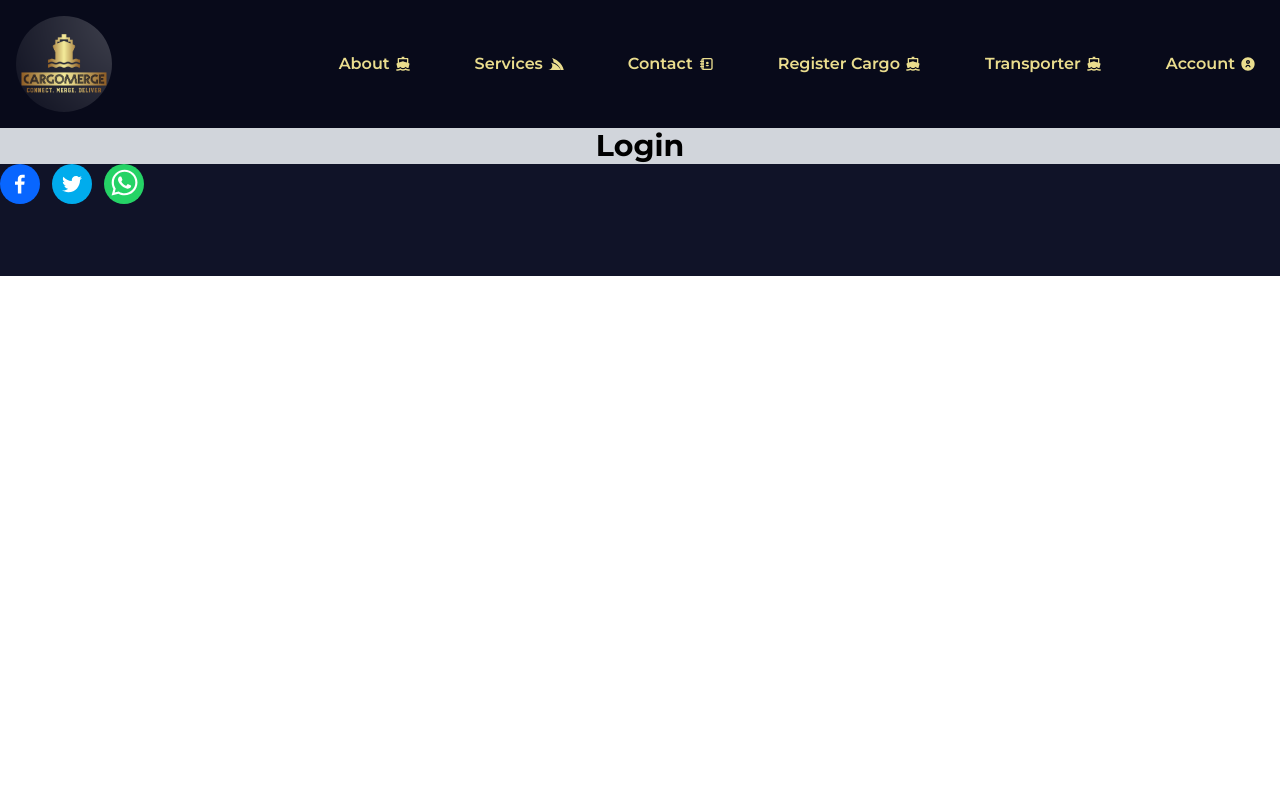
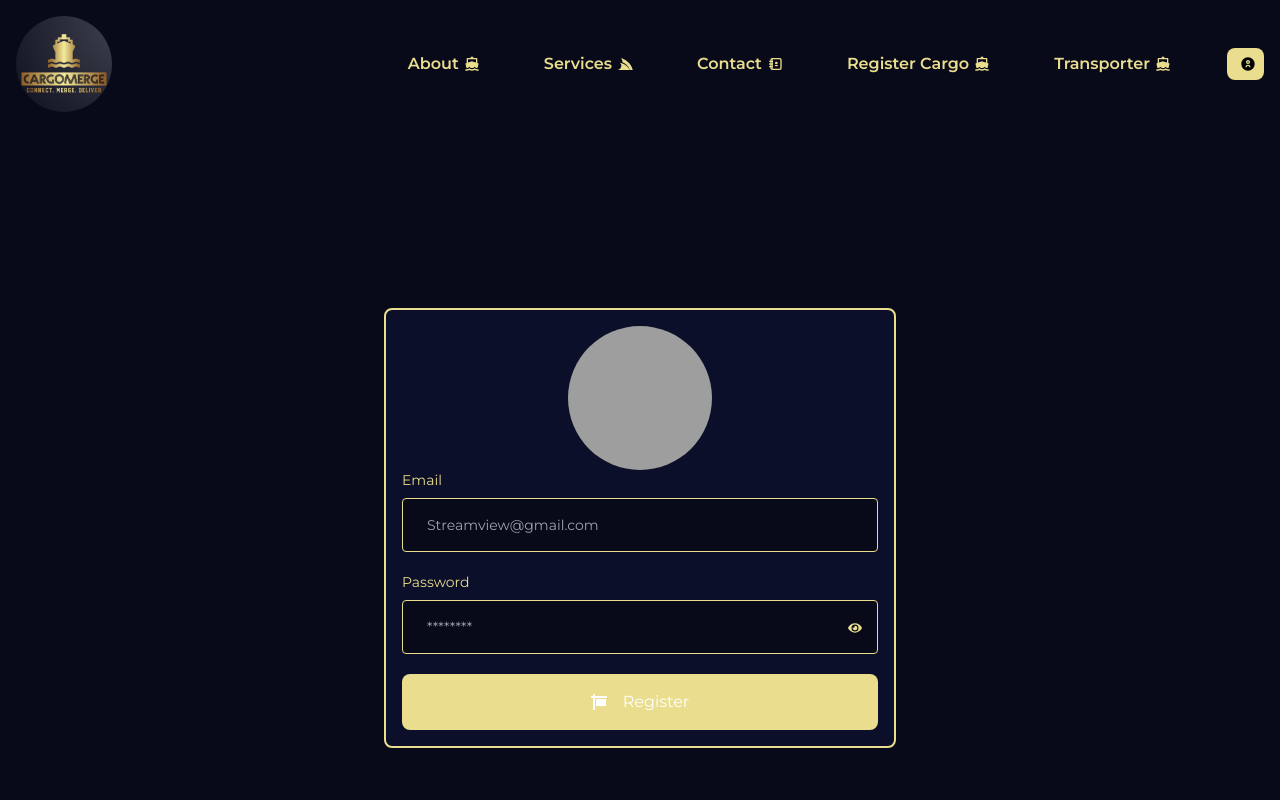
Before and after one commit to CHIBUZOR-coder/cargoMerge, a React (Vite) app: page /login in a window 1280 px wide. Shown: the top 800 px of the page. Built offline with nearby package versions, Linux system fonts and the light colour scheme; no server answers; grey boxes are pictures that could not be loaded.

Commit message:
Add userLogin functionality

```diff
--- a/src/Components/LayoutComponents/Navbar.jsx
+++ b/src/Components/LayoutComponents/Navbar.jsx
@@ -9,7 +9,6 @@ import { TiContacts } from "react-icons/ti";
 import { RiAccountCircle2Fill, RiShipFill } from "react-icons/ri";
 import { MdMessage } from "react-icons/md";
 import { useEffect, useState } from "react";
-
 
 const Navbar = () => {
   // const [active, setActive] = useState(0);
@@ -35,20 +34,20 @@ const Navbar = () => {
     },
     {
       id: 4,
-      title: "  Register Cargo",
+      title: "Register Cargo",
       path: "/cargoReg",
       icon: <RiShipFill />,
     },
     {
       id: 5,
-      title: " Transporter",
+      title: "Transporter",
       path: "/transporterReg",
       icon: <RiShipFill />,
     },
     {
       id: 6,
-      title: "Account",
-      path: "/account",
+      title: "",
+      path: "/login",
       icon: <RiAccountCircle2Fill />,
     },
   ];
@@ -58,7 +57,6 @@ const Navbar = () => {
       <div className="p-4 bg-main sticky top-0 z-50  flex justify-between items-center">
         <div className="nav flex justify-between ">
           <Link
-
             to={"/"}
             className="logo h-24 w-24 rounded-full bg-[url('/public/images/logo.png')] bg-center bg-cover object-cover"
           ></Link>
@@ -75,7 +73,7 @@ const Navbar = () => {
                 } font-semibold flex justify-center items-center gap-[5px] hover:bg-logotext hover:text-black transition ease-in-out duration-500 rounded-lg p-2`
               }
             >
-              <span>{item.title}</span>
+              <span>{item.title ? item.title : ""}</span>
               <span>{item.icon}</span>
             </NavLink>
           ))}
--- a/src/pages/Login.jsx
+++ b/src/pages/Login.jsx
@@ -1,11 +1,124 @@
+import { useEffect, useState } from "react";
+import { Input } from "../Custom/input";
 import Layout from "../Layout/Layout";
+import { FaSign } from "react-icons/fa";
+import Uploader from "../Uploader/Uploader";
+import useUserStore from "../store/useUserStore";
+import Loader from "../Custom/Loader";
+import { useLoadingStore } from "../store/useLoadingStore";
+// No 5 Obollo Crescent Mile2 Lagos
 
 const Login = () => {
+  const [preview, setPreview] = useState(null);
+
+  const [Email, setEmail] = useState("");
+  const [Password, setPassword] = useState("");
+  const [visible, setVisible] = useState(false);
+  const [visibleII, setVisibleII] = useState(false);
+  const setInputVal = (vale, setter, mainVal, indicator) => {
+    setter(vale);
+    console.log(`${indicator}:`, mainVal);
+    console.log("mainval", mainVal);
+  };
+
+  const { userError, success } = useUserStore();
+  const loading = useLoadingStore((s) => s.loading.users);
+
+  const HandleRgisterUser = async () => {
+    await registerUser(Email, Password);
+
+    // ✅ Clear all inputs
+    setEmail("");
+    setPassword("");
+    setPreview(null);
+  };
   return (
     <Layout>
-      <div className="bg-gray-300 text-3xl flex justify-center items-center font-bold h-[100vh">
-        Login
-      </div>
+      {loading ? (
+        <div
+          className={`absolute top-0 left-0 w-full h-full bg-main flex justify-center items-center`}
+        >
+          <Loader />
+        </div>
+      ) : userError ? (
+        <div
+          className={`absolute top-0 left-0 w-full h-full bg-main flex justify-center items-center`}
+        >
+          <div className="mx-auto w-1/2 h-1/2 border-2 border-logotext flex justify-center items-center rounded-md">
+            <p className="text-xl text-white ">{userError && userError}</p>
+          </div>
+        </div>
+      ) : success ? (
+        <div
+          className={`absolute top-0 left-0 w-full h-full bg-main flex justify-center items-center`}
+        >
+          <div className="mx-auto w-1/2 h-1/2 border-2 border-logotext flex justify-center items-center rounded-md">
+            <p className="text-xl text-white ">{success && success}</p>
+          </div>
+        </div>
+      ) : (
+        <div className="w-full relative  bg-main">
+          <div className="min-h-[100vh] py-9 flexRow ">
+            <div className="p-6 md:p-4 w-[80%] md:w-[70%] lg:w-[40%] bg-dry rounded-lg flexCol  border-2 border-logotext">
+              <div className=" w-36 h-36 relative   login_logo flexRow mx-auto">
+                <img
+                  src="https://res.cloudinary.com/de3iibogu/image/upload/v1755355331/logo_pmixhe.png"
+                  alt="logo"
+                  className=" absolute top-0 left-0 w-full h-full rounded-full object-cover"
+                />
+              </div>
+
+              <form className="flex flexCol gap-5 w-full ">
+                <Input
+                  label={"Email"}
+                  placeholder={"Streamview@gmail.com"}
+                  type={"email"}
+                  setter={setEmail}
+                  setInputVal={setInputVal}
+                  setVisible={setVisible}
+                  setVisibleII={setVisibleII}
+                  visibleII={visibleII}
+                  visible={visible}
+                  mainVal={Email}
+                  bg={true}
+                  indicator={"password"}
+                />
+
+                <Input
+                  label={"Password"}
+                  placeholder={"********"}
+                  type={visible ? "text" : "password"}
+                  setter={setPassword}
+                  setInputVal={setInputVal}
+                  mainVal={Password}
+                  bg={true}
+                  setVisible={setVisible}
+                  setVisibleII={setVisibleII}
+                  visibleII={visibleII}
+                  visible={visible}
+                  indicator={"password"}
+                />
+
+                <span
+                  onClick={() => HandleRgisterUser()}
+                  className="bg-logotext transi hover:bg-main flexRow gap-4 text-white p-4 rounded-lg w-full inline-block "
+                >
+                  <FaSign /> Register
+                </span>
+
+                {/* <p className="text-center text-border">
+                  <Link
+                    to="/recovery"
+                    className="text-dryGray transi hover:text-subMain font-semibold"
+                  >
+                    Forgot your password?
+                  </Link>
+                </p> */}
+              </form>
+            </div>
+          </div>
+        </div>
+      )}
     </Layout>
   );
 };
--- a/src/store/useUserStore.js
+++ b/src/store/useUserStore.js
@@ -6,6 +6,7 @@ const baseURL = "https://cargobackend-5fdz.onrender.com";
 import { useLoadingStore } from "./useLoadingStore";
 
 console.log("Base URL:", import.meta.env.VITE_BASE_URL);
+ const { setLoading } = useLoadingStore.getState();
 
 const useUserStore = create(
   persist(
@@ -51,7 +52,7 @@ const useUserStore = create(
         confirmpassword,
         imageFile = null
       ) => {
-        const { setLoading } = useLoadingStore.getState();
+
         setLoading("users", true);
         set({ userError: null, success: null });
 
@@ -95,6 +96,13 @@ const useUserStore = create(
           }, 4000);
         }
       },
+
+      loginUser: async () => {
+        try {
+         setLoading("users", true);
+
+        } catch (error) {}
+      },
     }),
     {
       name: "user-store", // key in localStorage
```
